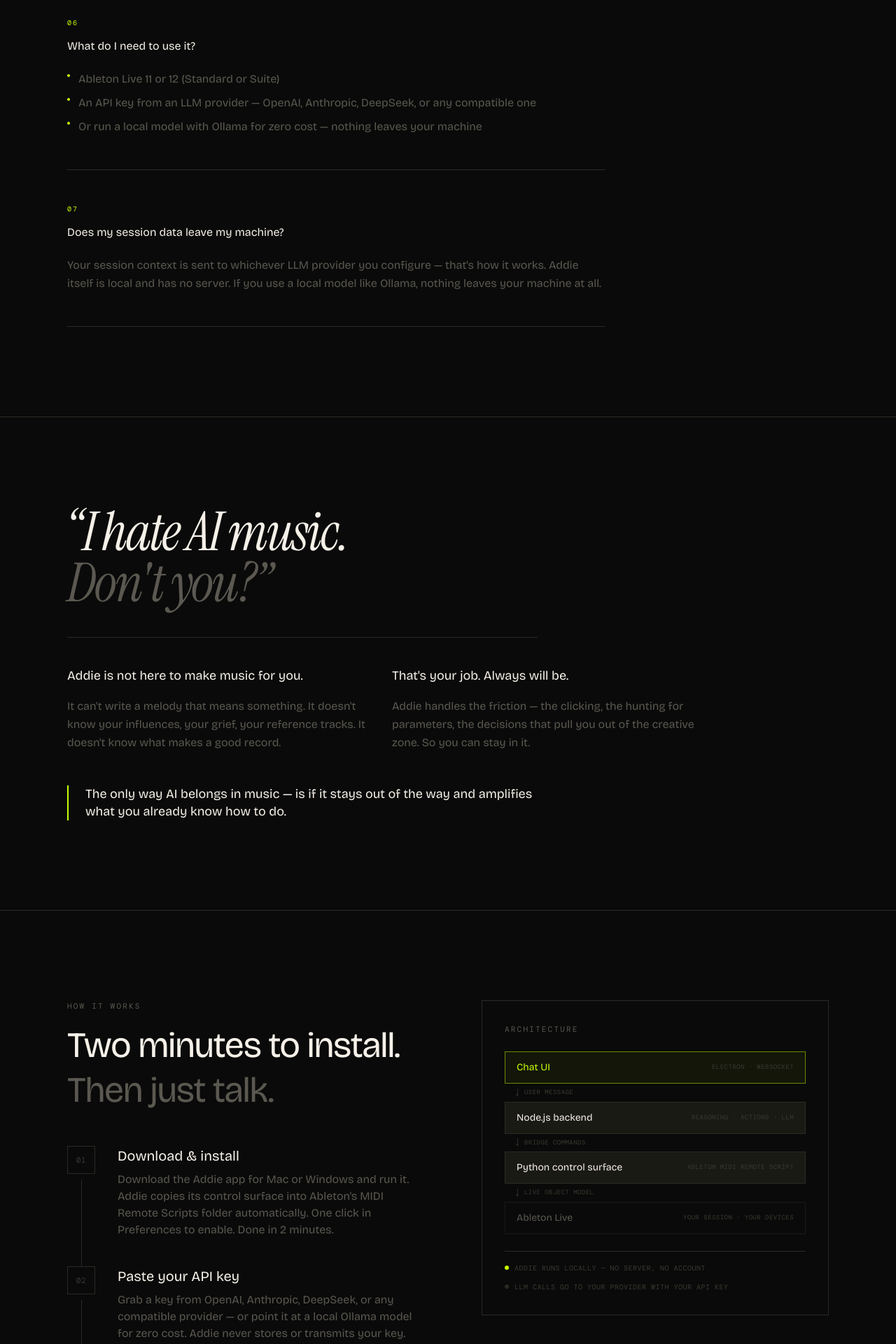
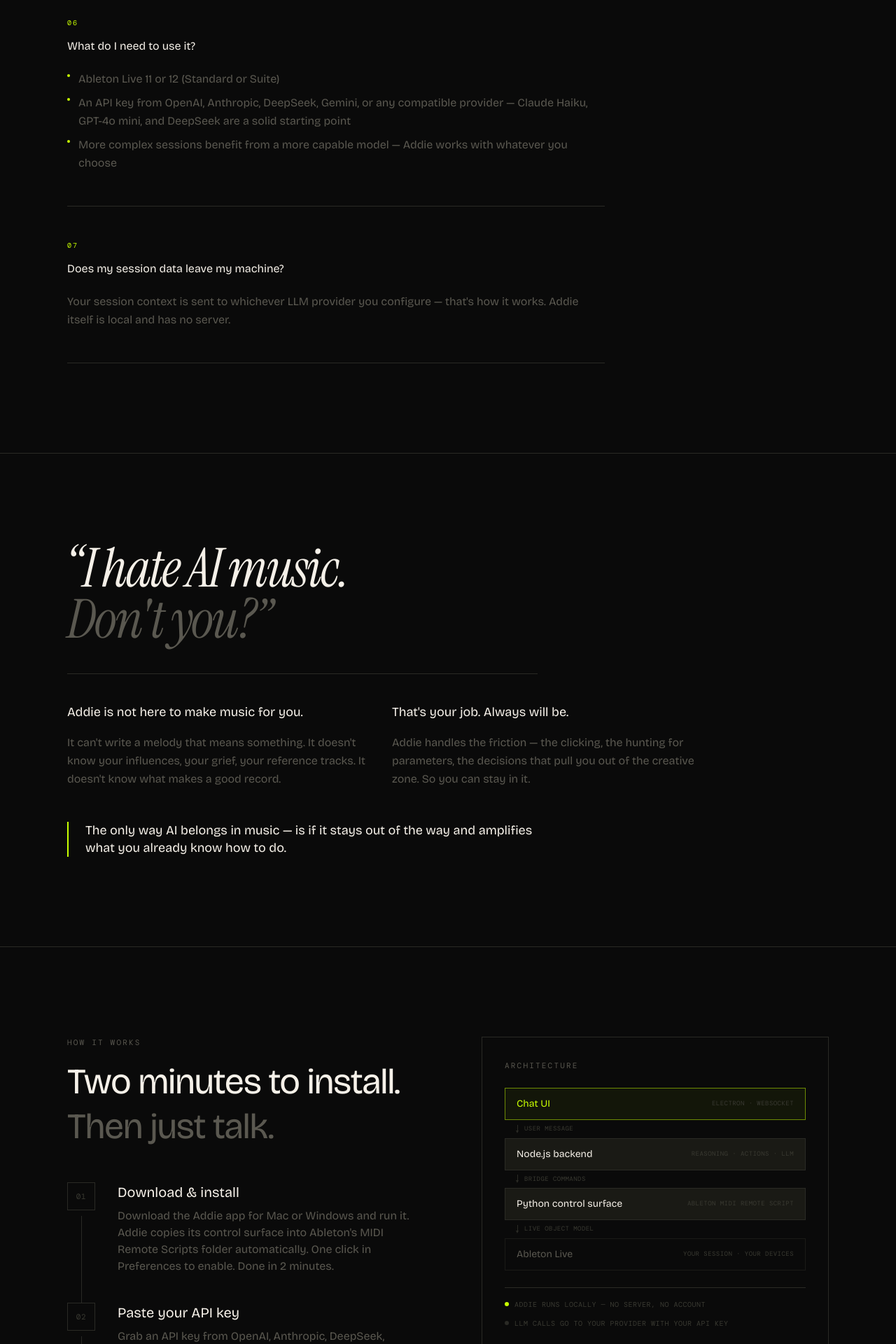
Before and after one commit to amadeodlp/addie-landing, a React (Vite) app: page / in a window 1280 px wide. Shown: the part 2500-4420 px from the top of the page at 70% size. Built offline with nearby package versions, Linux system fonts and the light colour scheme; a web font is replaced by a local one.

Commit message:
fix: update download links to v0.1.4, rewrite LLM copy
- Direct links to v0.1.4 assets (Addie.dmg, Addie.Setup.exe)
- Remove Ollama/local model references
- Recommended models: Claude Haiku, GPT-4o mini, DeepSeek
- Note that more complex sessions benefit from more capable models

```diff
--- a/src/components/organisms/QASection.tsx
+++ b/src/components/organisms/QASection.tsx
@@ -45,13 +45,13 @@
     q: 'What do I need to use it?',
     a: [
       'Ableton Live 11 or 12 (Standard or Suite)',
-      'An API key from an LLM provider — OpenAI, Anthropic, DeepSeek, or any compatible one',
-      'Or run a local model with Ollama for zero cost — nothing leaves your machine',
+      'An API key from OpenAI, Anthropic, DeepSeek, Gemini, or any compatible provider — Claude Haiku, GPT-4o mini, and DeepSeek are a solid starting point',
+      'More complex sessions benefit from a more capable model — Addie works with whatever you choose',
     ],
   },
   {
     q: 'Does my session data leave my machine?',
-    a: 'Your session context is sent to whichever LLM provider you configure — that\'s how it works. Addie itself is local and has no server. If you use a local model like Ollama, nothing leaves your machine at all.',
+    a: 'Your session context is sent to whichever LLM provider you configure — that\'s how it works. Addie itself is local and has no server.',
   },
 ]
 
--- a/src/components/templates/DownloadPage.tsx
+++ b/src/components/templates/DownloadPage.tsx
@@ -118,8 +118,8 @@
             <ul className="flex flex-col gap-2.5">
               {[
                 'Ableton Live 11 or 12 — Standard or Suite',
-                'An API key from OpenAI, Anthropic, DeepSeek, or any compatible LLM provider',
-                'Or a local model via Ollama — free, nothing leaves your machine',
+                'An API key from OpenAI, Anthropic, DeepSeek, Gemini, or any compatible provider',
+                'Claude Haiku, GPT-4o mini, and DeepSeek are a good starting point — go bigger for more complex sessions',
               ].map((req, i) => (
                 <li key={i} className="flex items-start gap-3">
                   <span className="mt-[6px] w-1 h-1 rounded-full bg-signal flex-shrink-0" />
--- a/src/constants.ts
+++ b/src/constants.ts
@@ -1,6 +1,6 @@
 export const LINKS = {
-  DOWNLOAD_MAC: 'https://github.com/amadeodlp/addie/releases/latest/download/Addie.dmg',
-  DOWNLOAD_WIN: 'https://github.com/amadeodlp/addie/releases/latest/download/Addie.Setup.exe',
+  DOWNLOAD_MAC: 'https://github.com/amadeodlp/addie/releases/download/v0.1.4/Addie.dmg',
+  DOWNLOAD_WIN: 'https://github.com/amadeodlp/addie/releases/download/v0.1.4/Addie.Setup.exe',
   DOWNLOAD_PAGE: '/download',
   GITHUB:        'https://github.com/amadeodlp/addie',
   SPONSORS:      'https://github.com/sponsors/amadeodlp',
@@ -41,7 +41,7 @@
   {
     id: 'local-first',
     title: 'Your LLM, your rules',
-    description: 'You bring your own API key — OpenAI, Anthropic, DeepSeek, or a local model via Ollama. Addie never sees your data. What goes to the LLM is your choice, not ours.',
+    description: 'You bring your own API key. Tested with Claude Haiku, GPT-4o mini, and DeepSeek — anything in that tier or above works well. Addie never sees your data.',
     tag: 'BYOK',
   },
 ]
@@ -55,7 +55,7 @@
   {
     step: '02',
     title: 'Paste your API key',
-    description: 'Grab a key from OpenAI, Anthropic, DeepSeek, or any compatible provider — or point it at a local Ollama model for zero cost. Addie never stores or transmits your key.',
+    description: 'Grab an API key from OpenAI, Anthropic, DeepSeek, Gemini, or any compatible provider. Claude Haiku, GPT-4o mini, and DeepSeek are a good starting point — go bigger for more complex sessions. Addie never stores your key.',
   },
   {
     step: '03',
```
